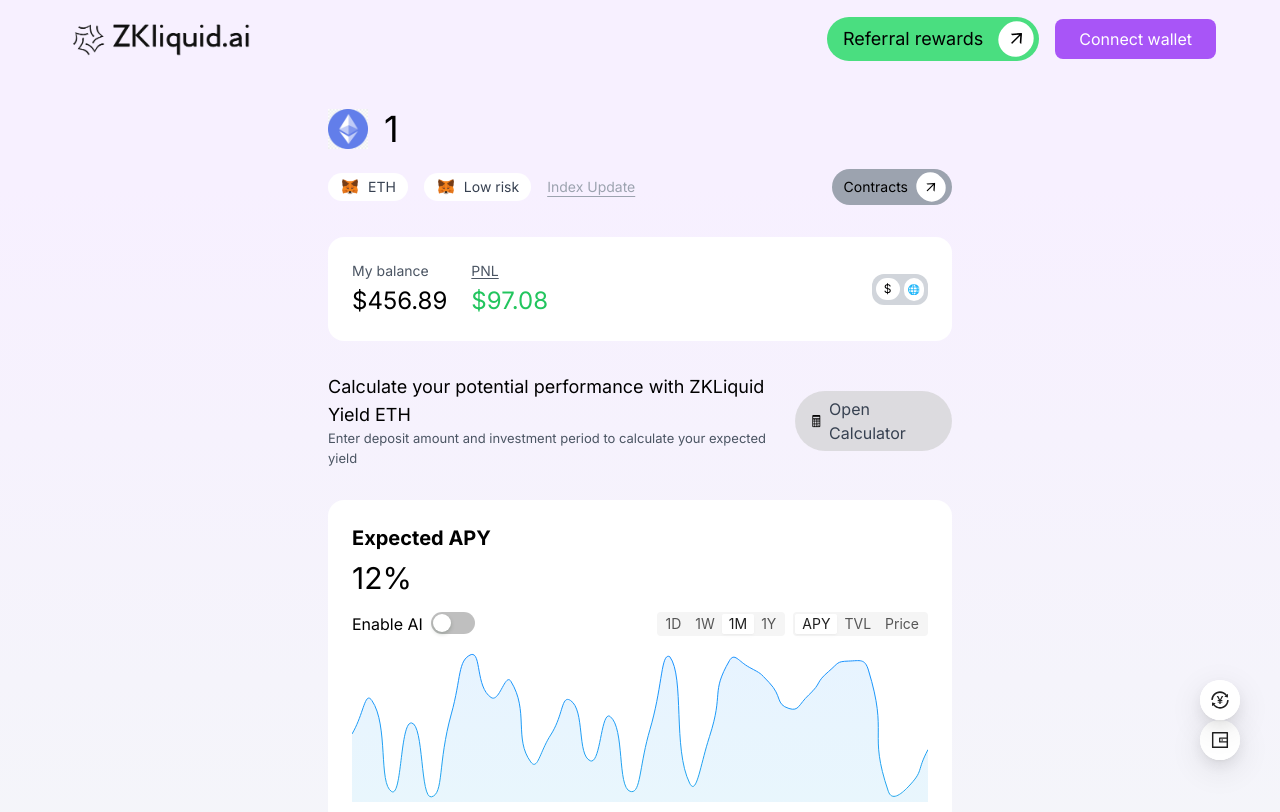
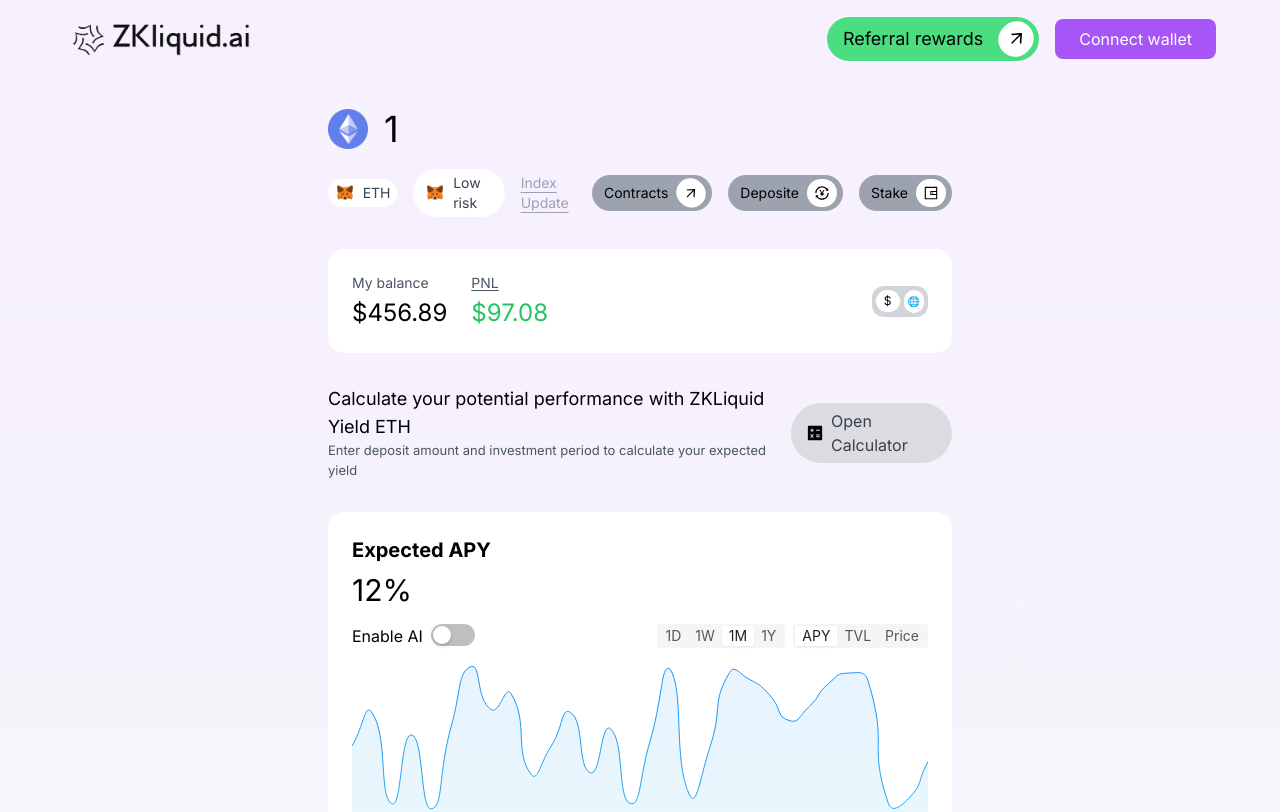
Before and after one commit to mukeshkuiry/Neoalpha, a Next.js app: page /vault/1 in a window 1280 px wide. Shown: the top 812 px of the page. Built offline with nearby package versions, Linux system fonts and the light colour scheme.

Commit message:
staek added

```diff
--- a/app/vault/[name]/page.tsx
+++ b/app/vault/[name]/page.tsx
@@ -3,10 +3,11 @@
 import BoostedChart from "@/components/Vault/Chart";
 import {
   ArrowUpOutlined,
+  CalculatorFilled,
   TransactionOutlined,
   WalletOutlined,
 } from "@ant-design/icons";
-import { FloatButton } from "antd";
+import { Tooltip } from "antd";
 import Image from "next/image";
 
 type Props = {
@@ -43,13 +44,32 @@
             Index Update
           </p>
         </div>
-        <div>
+        <div className="flex jc items-center gap-4">
+          <Tooltip title="Coming soon">
             <div className="flex items-center bg-gray-400 hover:bg-gray-500 hover:scale-105 transition-all cursor-pointer h-fit text-black text-sm pr-1.5 p-1 pl-3 rounded-full">
               <p>Contracts </p>{" "}
               <p className="bg-white text-black p-1 px-2 ml-2 rounded-full rotate-45 hover:rotate-90 transition-all">
                 <ArrowUpOutlined />
               </p>
             </div>
+          </Tooltip>
+
+          <Tooltip title="Coming soon">
+            <div className="flex items-center bg-gray-400 hover:bg-gray-500 hover:scale-105 transition-all cursor-pointer h-fit text-black text-sm pr-1.5 p-1 pl-3 rounded-full">
+              <p>Deposite </p>{" "}
+              <p className="bg-white text-black p-1 px-2 ml-2 rounded-full transition-all">
+                <TransactionOutlined />
+              </p>
+            </div>
+          </Tooltip>
+          <Tooltip title="Coming soon">
+            <div className="flex items-center bg-gray-400 hover:bg-gray-500 hover:scale-105 transition-all cursor-pointer h-fit text-black text-sm pr-1.5 p-1 pl-3 rounded-full">
+              <p>Stake </p>{" "}
+              <p className="bg-white text-black p-1 px-2 ml-2 rounded-full transition-all">
+                <WalletOutlined />
+              </p>
+            </div>
+          </Tooltip>
         </div>
       </div>
       <div className="p-6 rounded-2xl bg-white flex justify-between items-center mt-8">
@@ -85,28 +105,16 @@
           </p>
         </div>
 
+        <Tooltip title="Coming soon">
           <div className="p-1.5 px-4 rounded-full bg-[#cececea2] flex justify-center items-center gap-2">
-          <p>🖩</p>
+            <CalculatorFilled />
             <p className="text-gray-700">Open Calculator</p>
           </div>
+        </Tooltip>
       </div>
+
       <BoostedChart />
       <About />
-      <FloatButton
-        className="fixed bottom-10 right-10"
-        icon={<WalletOutlined />}
-        onClick={() => console.log("deposit")}
-      >
-        Deposit
-      </FloatButton>
-      <FloatButton
-        className="fixed bottom-20 right-10"
-        icon={<TransactionOutlined />}
-        onClick={() => console.log("contract")}
-      >
-        Contract
-      </FloatButton>
-
     </div>
   );
 };
--- a/components/About.tsx
+++ b/components/About.tsx
@@ -48,7 +48,7 @@
         </animated.div>
       </div>
       <div className="w-full items-center flex justify-center mt-20">
-        <Image src="/demo.gif" width={1000} height={1000} alt="Demo" />
+        <Image src="/demo.gif" width={1000} height={1000} alt="Demo"/>
       </div>
     </div>
   );
```
Lines whose indentation alone changed are shown as unchanged.
